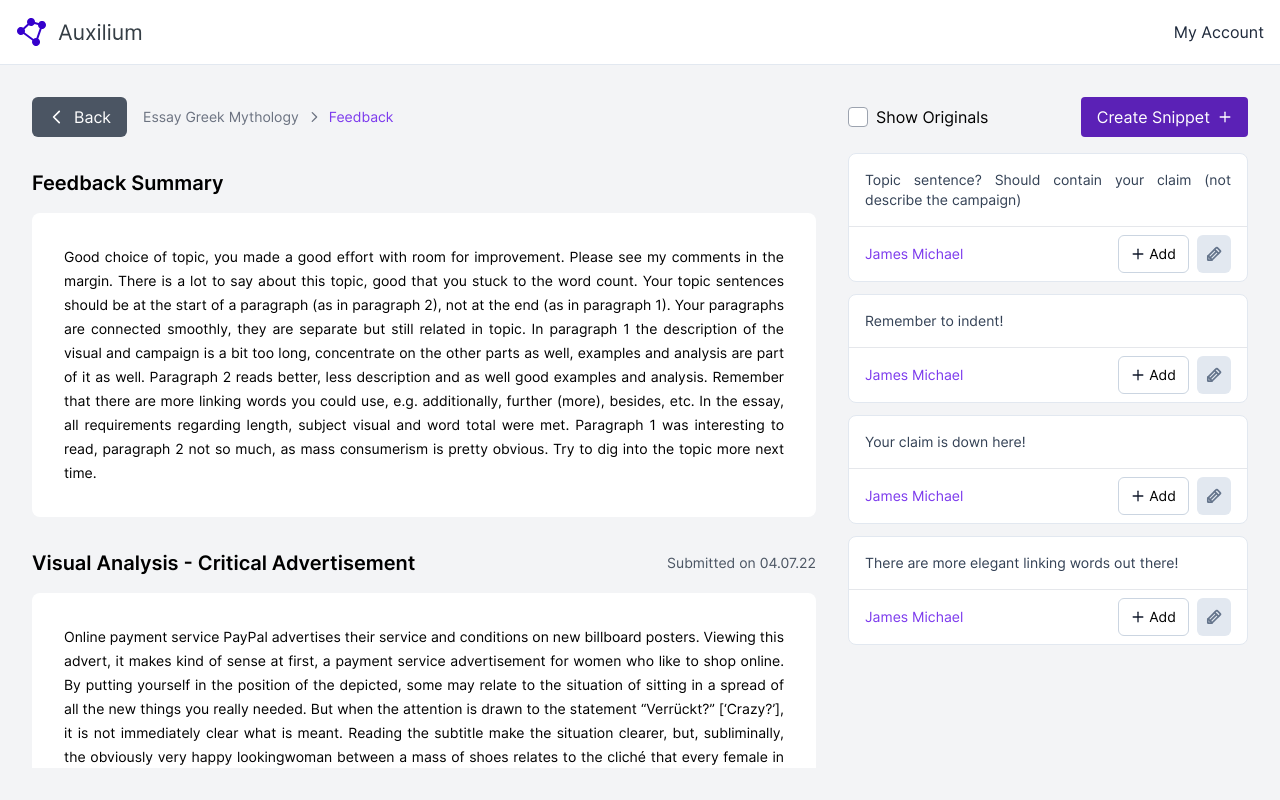
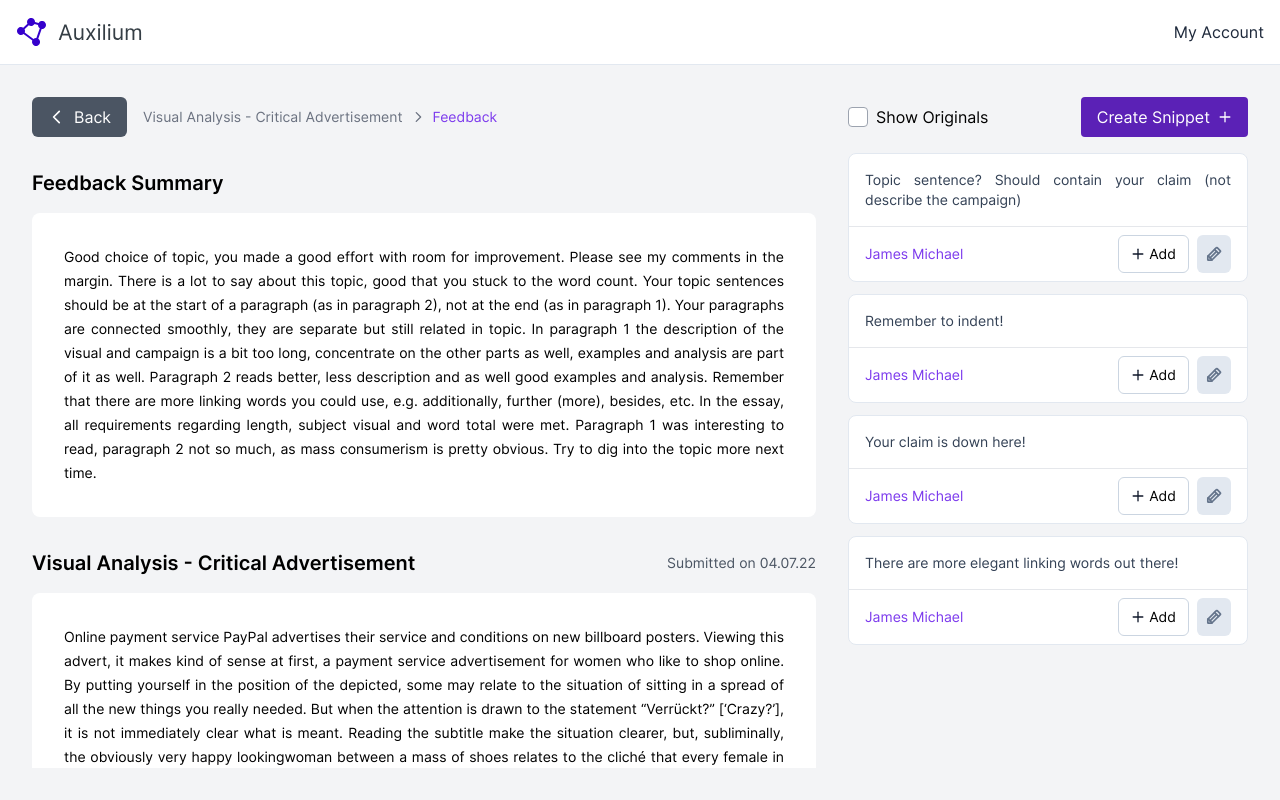
Before and after one commit to NilsHellwig/FeedbackPool-Prototyping, a React (Create React App) app in the folder prototype3/: page /submission/1/feedback in a window 1280 px wide. Built offline with nearby package versions, Linux system fonts and the light colour scheme.

Commit message:
updated title

```diff
--- a/prototype3/src/pages/ExtractFeedback.tsx
+++ b/prototype3/src/pages/ExtractFeedback.tsx
@@ -91,7 +91,7 @@ export const ExtractFeedback = () => {
                 Back
               </button>
               <div className="flex flex-row items-center gap-2 text-sm">
-                <span className="text-gray-500">Essay Greek Mythology</span>
+                <span className="text-gray-500">Visual Analysis - Critical Advertisement</span>
                 <CaretRight
                   className="text-gray-500"
                   width={14}
```
